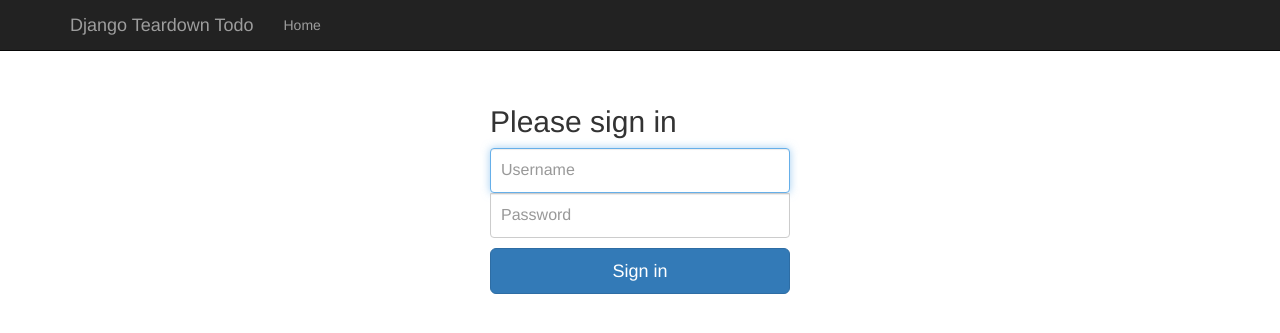
After one commit to kodingway/django-teardown-todo, a Django app: page /accounts/signin/ in a window 1280 px wide. The commit adds this page. Shown: the top 333 px of the page. Run offline with Django 3.2, Linux system fonts and the light colour scheme; some libraries are stand-ins or nearby versions.

Commit message:
CRUD views and user login using *django view functions*

```diff
--- /dev/null
+++ b/todo/accounts/templates/accounts/signin.html
@@ -0,0 +1,13 @@
+{% extends "base.html" %}
+{% block content %}
+<form class="form-signin" method="post">
+	<h2 class="form-signin-heading">Please sign in</h2>
+    {% if error %}<div class="alert alert-danger">{{ error }}</div>{% endif %}
+    {% csrf_token %}
+	<label for="username" class="sr-only">Username</label>
+	<input type="text" name="username" id="username" class="form-control" placeholder="Username" required="" autofocus="">
+	<label for="password" class="sr-only">Password</label>
+	<input type="password" name="password" id="password" class="form-control" placeholder="Password" required="">
+	<button type="submit" class="btn btn-lg btn-primary btn-block" type="submit">Sign in</button>
+</form>
+{% endblock %}
--- a/todo/accounts/urls.py
+++ b/todo/accounts/urls.py
@@ -1,3 +1,7 @@
 from django.conf.urls import url
+from django.shortcuts import  render
+from . import views
 
-urlpatterns = []
+urlpatterns = [
+    url(r'^signin/$', views.signin, name='signin'),
+]
--- a/todo/accounts/views.py
+++ b/todo/accounts/views.py
@@ -1,3 +1,26 @@
 from django.shortcuts import render
+from django.http import HttpResponse, HttpResponseRedirect
+from django.contrib.auth.models import User
+from django.contrib.auth import login, authenticate
+
 
 # Create your views here.
+
+def signin(request):
+    '''
+    User signin logic implemented using single function
+    '''
+    url = request.GET.get('next', '/')
+
+    error = None
+    if request.method == 'POST':
+        username = request.POST['username']
+        password = request.POST['password']
+        user = authenticate(username=username, password=password)
+        if user is not None:
+            login(request, user)
+            return HttpResponseRedirect(url)
+        else:
+            error = 'Login Failed'
+
+    return render(request, 'accounts/signin.html', {'error':error})
--- a/todo/core/urls.py
+++ b/todo/core/urls.py
@@ -3,5 +3,8 @@ from django.shortcuts import render
 from . import views
 
 urlpatterns = [
-    url(r'^$', lambda req: render(req, 'base.html'), name='home'),
+    url(r'^$', views.home, name='home'),
+    url(r'^todo/list/', views.list_view, name='todo-list'),
+    url(r'^todo/add/', views.add_view, name='todo-add'),
+    url(r'^todo/([0-9]+)/edit', views.edit_view, name='todo-edit'),
 ]
--- a/todo/static/css/custom.css
+++ b/todo/static/css/custom.css
@@ -16,3 +16,32 @@ body {
 .theme-showcase .navbar .container {
   width: auto;
 }
+
+.form-signin {
+    max-width: 330px;
+    padding: 15px;
+    margin: 0 auto;
+}
+
+.form-signin input[type="email"] {
+    margin-bottom: -1px;
+    border-bottom-right-radius: 0;
+    border-bottom-left-radius: 0;
+}
+
+
+.form-signin input[type="password"] {
+    margin-bottom: 10px;
+    border-top-left-radius: 0;
+    border-top-right-radius: 0;
+}
+
+.form-signin .form-control {
+    position: relative;
+    height: auto;
+    -webkit-box-sizing: border-box;
+    -moz-box-sizing: border-box;
+    box-sizing: border-box;
+    padding: 10px;
+    font-size: 16px;
+}
```
Also changed, not shown: todo/core/models.py (+10 -0 lines), todo/core/templates/core/todo_form.html (added, +18 -0 lines), todo/core/templates/core/todo_list.html (added, +24 -0 lines), todo/core/views.py (+57 -1 lines).
